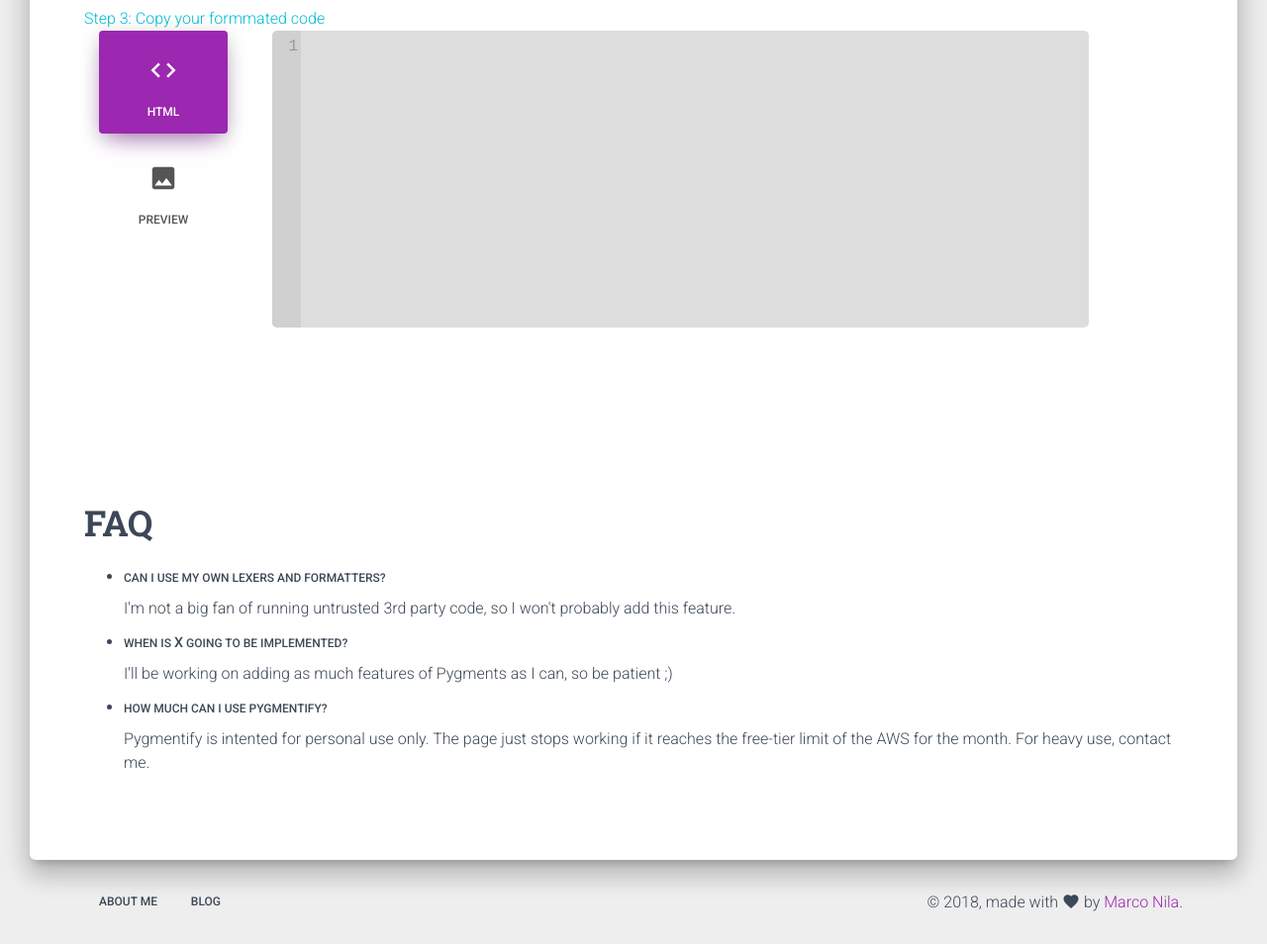
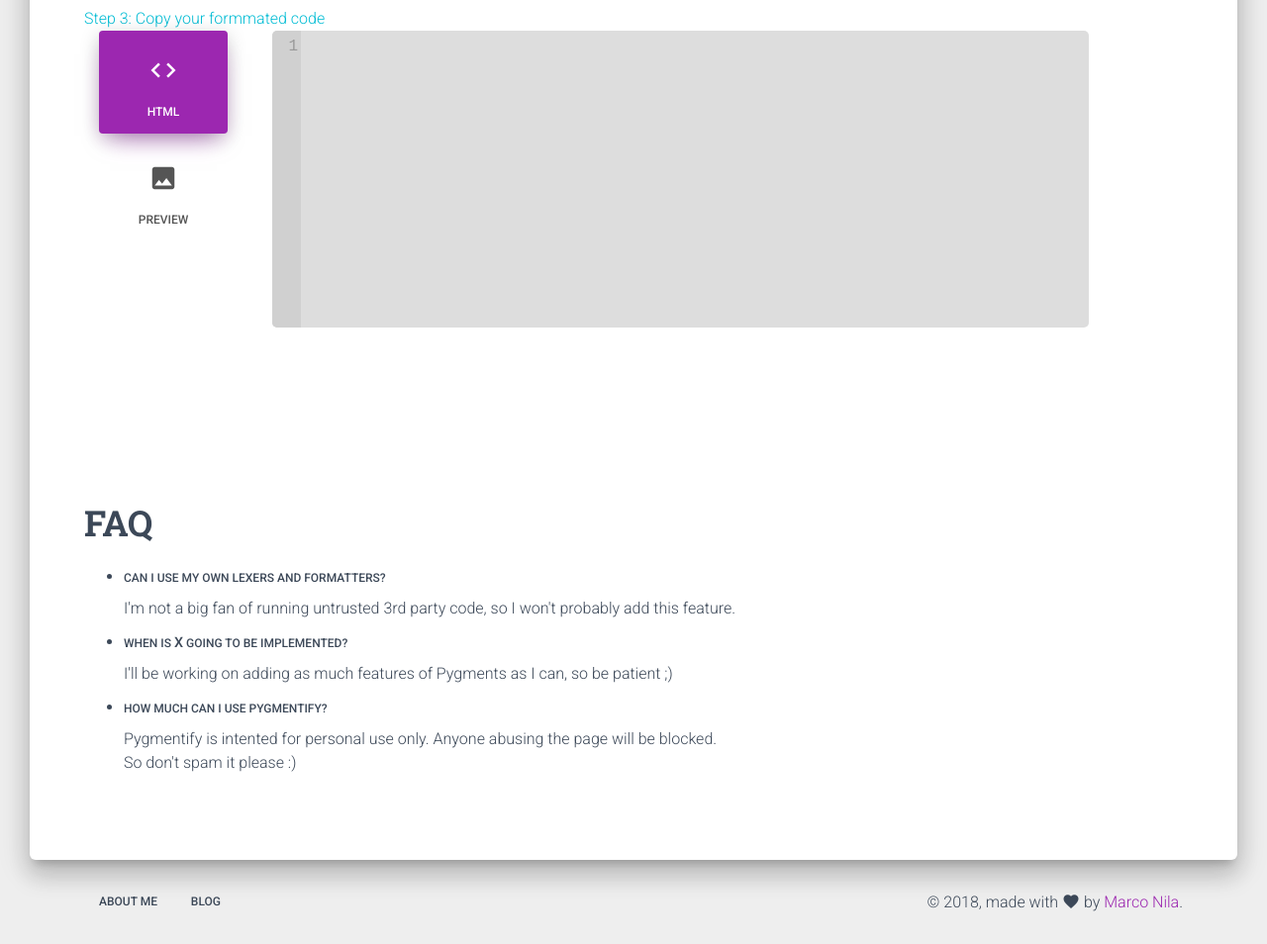
Before and after one commit to sainoba/pygmentify, a plain HTML site: page docs/index.html in a window 1280 px wide. Shown: the part 947-1901 px from the top of the page at 99% size. Drawn offline with Linux system fonts and the light colour scheme.

Commit message:
Updated faq

```diff
--- a/docs/index.html
+++ b/docs/index.html
@@ -204,8 +204,8 @@ def dummy_method(thing):
           </li>
           <li>
             <h6>How much can I use Pygmentify?</h6>
-            Pygmentify is intented for personal use only. The page just stops working if
-            it reaches the free-tier limit of the AWS for the month. For heavy use, contact me.
+            Pygmentify is intented for personal use only. Anyone abusing the page will be blocked.<br>
+            So don't spam it please :)
           </li>
         </ul>
       </div>
```
